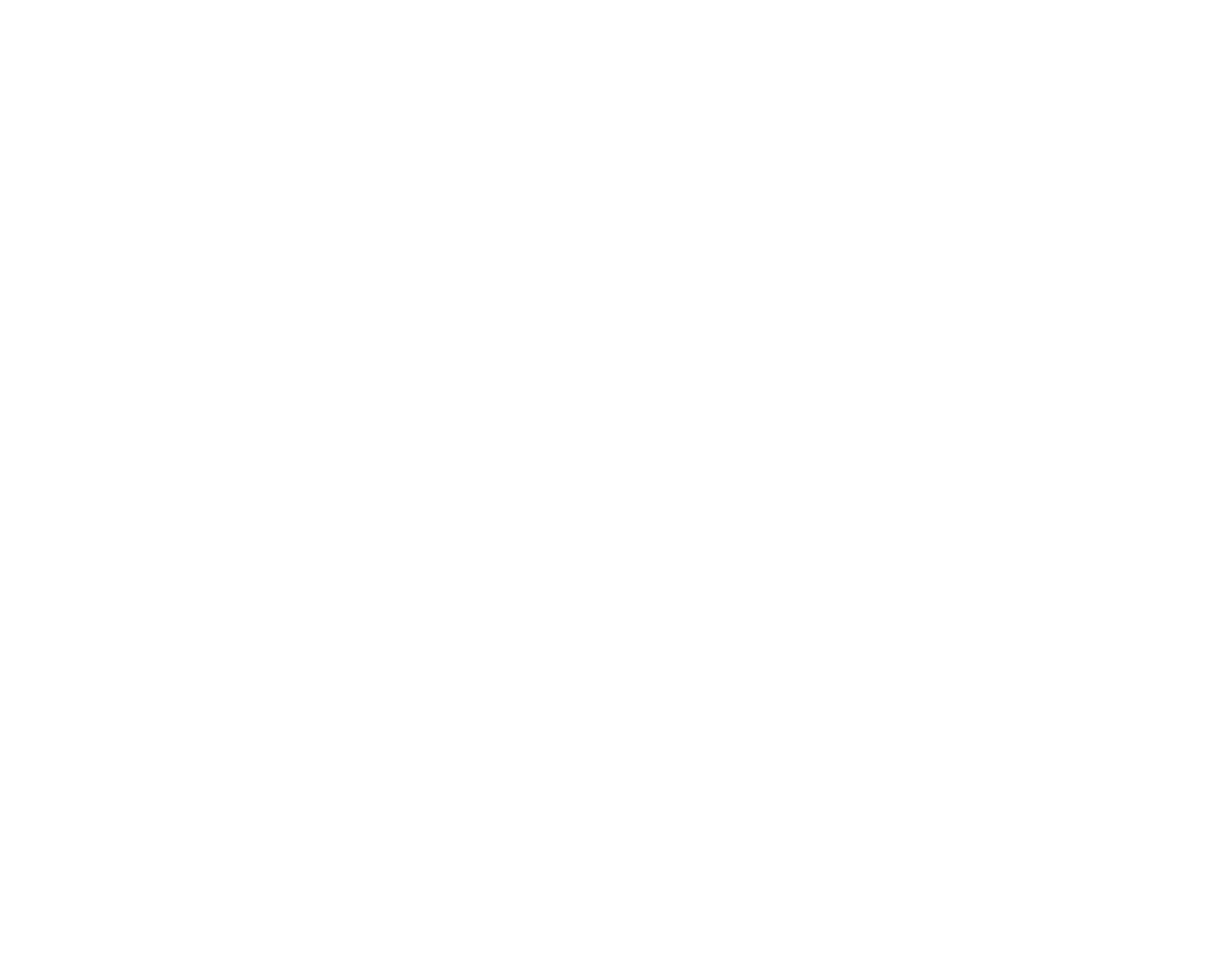
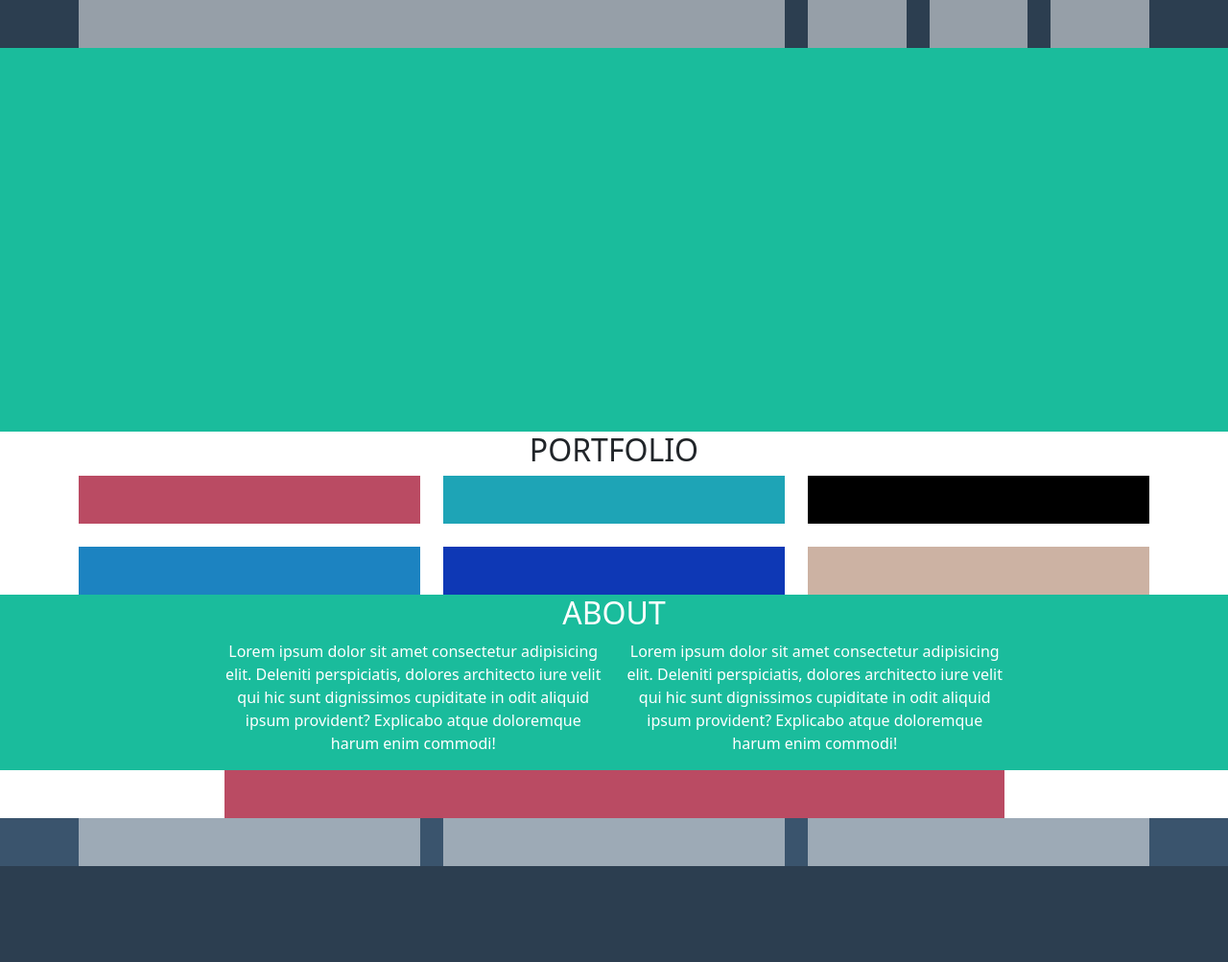
Before and after one commit to Bonu93/html-css-bootstrap-freelancer, a plain HTML site: page index.html in a window 1280 px wide. Shown: the whole page at 96% size. Before the commit the page ends 800 px from the top, so only its background shows below. Drawn offline with nearby package versions, Linux system fonts and the light colour scheme.

Commit message:
layout set

```diff
--- a/css/main.css
+++ b/css/main.css
@@ -0,0 +1,61 @@
+/* DEBUG */
+
+.box {
+    background-color: rgba(255, 255, 255, 0.5);
+    height: 50px;
+}
+
+header, footer {
+    background-color: #2c3e50;
+}
+
+.hero {
+    height: 400px; /* remove me */
+}
+
+.portfolio {
+    text-align: center;
+}
+
+.about {
+    color: #fff;
+    text-align: center;
+}
+
+.info {
+    background-color: #3a546d;
+}
+
+.copyright {
+    height: 100px; /*remove me*/
+}
+
+/* BACKGROUNDS */
+
+.bg-sky-fw {
+    background-color: #1abc9c;
+}
+
+.bg-pink {
+    background-color: #ba4b63;
+}
+
+.bg-sky {
+    background-color: #1ea4b6;
+}
+
+.bg-black {
+    background-color: #140f0f;
+}
+
+.bg-lightblue {
+    background-color: #1c83c1;
+}
+
+.bg-blue {
+    background-color: #0e38b5;
+}
+
+.bg-grey {
+    background-color: #ccb2a3;
+}
--- a/index.html
+++ b/index.html
@@ -10,5 +10,114 @@
 </head>
 <body>
 
+    <!-- HEADER -->
+    <header>
+        <div class="container">
+            <div class="row">
+                <div class="col-8 brand"><div class="box"></div></div>
+                <div class="col-4 menu">
+                    <div class="row">
+                        <div class="col-12 col-md-4">
+                            <div class="box"></div>
+                        </div>
+                        <div class="col-12 col-md-4 d-none d-sm-none d-md-block">
+                            <div class="box"></div>
+                        </div>
+                        <div class="col-12 col-md-4 d-none d-sm-none d-md-block">
+                            <div class="box"></div>
+                        </div>
+                    </div>
+                </div>
+            </div>
+        </div>
+    </header>
+
+    <!-- HERO SECTION -->
+
+    <section class="container-fluid hero bg-sky-fw">
+
+    </section>
+
+    <!-- PORTFOLIO SECTION -->
+
+    <section class="portfolio">
+        <div class="container">
+            <h2>PORTFOLIO</h2>
+            <div class="row g-4">
+                <div class="col-12 col-md-6 col-lg-4 ">
+                    <div class="box bg-pink"></div>
+                </div>
+                <div class="col-12 col-md-6 col-lg-4 ">
+                    <div class="box bg-sky"></div>
+                </div>
+                <div class="col-12 col-md-6 col-lg-4 ">
+                    <div class="box bg-black"></div>
+                </div>
+                <div class="col-12 col-md-6 col-lg-4">
+                    <div class="box bg-lightblue"></div>
+                </div>
+                <div class="col-12 col-md-6 col-lg-4">
+                    <div class="box bg-blue"></div>
+                </div>
+                <div class="col-12 col-md-6 col-lg-4">
+                    <div class="box bg-grey"></div>
+                </div>
+            </div>
+        </div>
+    </section>
+
+    <!-- ABOUT SECTION -->
+
+    <section class="about bg-sky-fw">
+        <h2>ABOUT</h2>
+        <div class="container">
+            <div class="row w-75 mx-auto">
+                <div class="col-12 col-md-6">
+                    <p>Lorem ipsum dolor sit amet consectetur adipisicing elit. Deleniti perspiciatis, dolores architecto iure velit qui hic sunt dignissimos cupiditate in odit aliquid ipsum provident? Explicabo atque doloremque harum enim commodi!</p>
+                </div>
+                <div class="col-12 col-md-6">
+                    <p>Lorem ipsum dolor sit amet consectetur adipisicing elit. Deleniti perspiciatis, dolores architecto iure velit qui hic sunt dignissimos cupiditate in odit aliquid ipsum provident? Explicabo atque doloremque harum enim commodi!</p>
+                </div>
+            </div>
+        </div>
+    </section>
+
+    <!-- CONTACT SECTION -->
+
+    <section class="contact">
+        <div class="container">
+            <div class="row w-75 mx-auto">
+                <div class="col-12">
+                    <div class="box bg-pink"></div>
+                </div>
+            </div>
+        </div>
+    </section>
+
+    <!-- FOOTER -->
+
+    <footer>
+        <!-- INFO SECTION -->
+        <section class="info">
+            <div class="container">
+                <div class="row">
+                    <div class="col-12 col-md-4">
+                        <div class="box"></div>
+                    </div>
+                    <div class="col-12 col-md-4">
+                        <div class="box"></div>
+                    </div>
+                    <div class="col-12 col-md-4">
+                        <div class="box"></div>
+                    </div>
+                </div>
+            </div>
+        </section>
+
+        <section class="copyright">
+
+        </section>
+    </footer>
+
 </body>
 </html>
```
